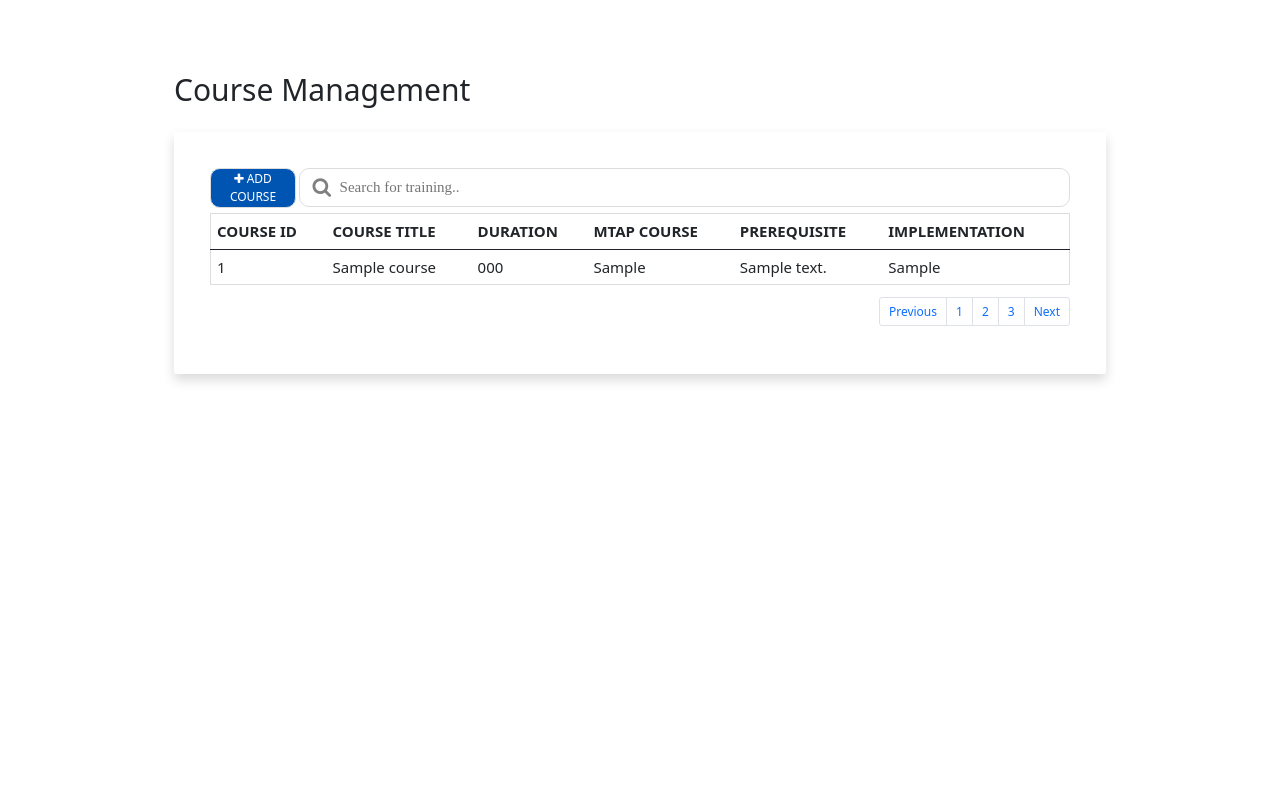
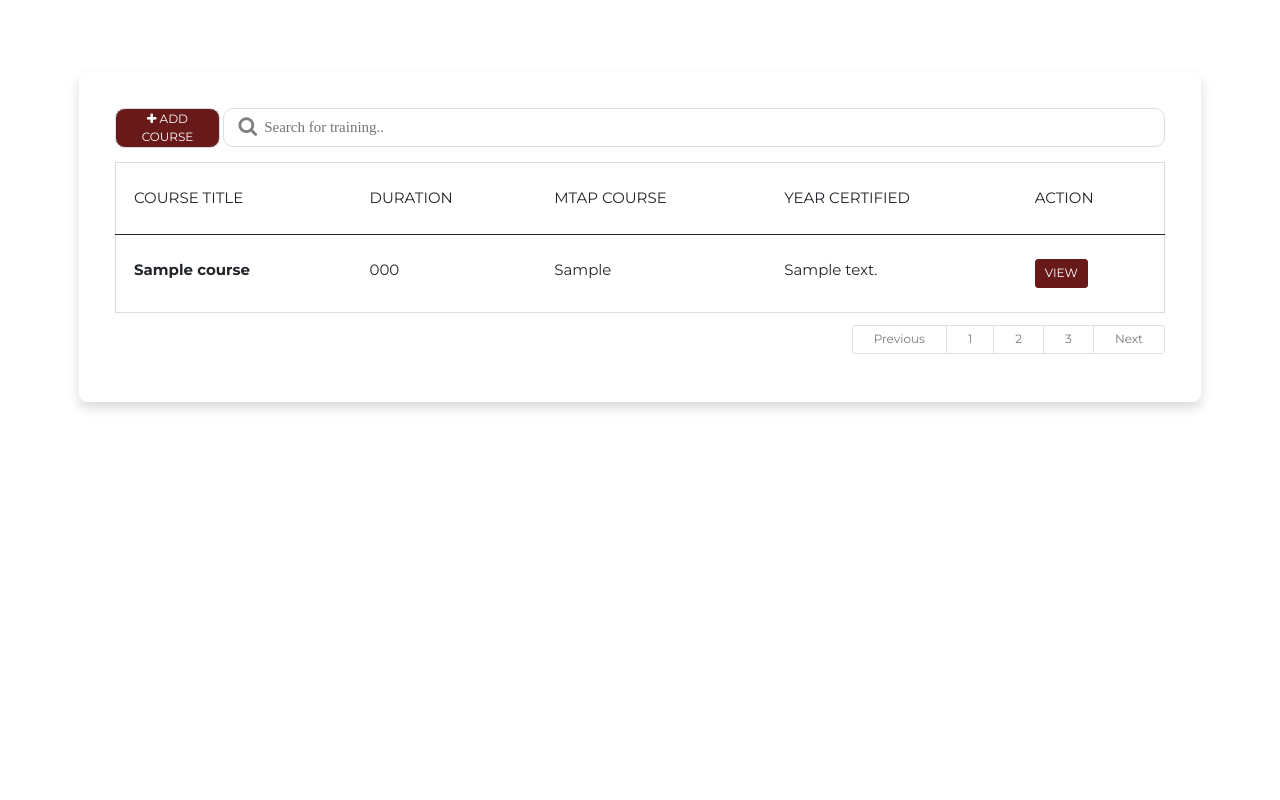
Before and after one commit to hakdocx/TrainingManagementSystem, a PHP site: page / in a window 1280 px wide. Run offline with PHP 8.4, Linux system fonts and the light colour scheme; tables that the repository leaves empty or names only in its code hold one stand-in row (values such as "Sample post").

Commit message:
Latest update

```diff
--- a/assets/css/style.css
+++ b/assets/css/style.css
@@ -8,6 +8,7 @@
 
 body {
 	margin:0;
+	font-family: 'Montserrat', sans-serif;
 }
 
 dialog {
@@ -41,7 +42,7 @@ body {
 	font-size: 15px;
 	padding: 10px 20px 12px 40px;
 	border: 1px solid #ddd;
-	margin-bottom: 5px;
+	margin-bottom: 15px;
   }
 
   #myTable {
@@ -53,7 +54,7 @@ body {
 
   .button1 {
 	 float: left;
-	 background-color: #1e97f3;
+	 background-color: #4a1212;
 	 border-radius: 10px;
 	 width: 10%;
 	 border: 1px solid black;
@@ -64,8 +65,8 @@ body {
   .button1 {
 	color: white;
 	border: 1px solid #ddd;
-	background-image: -webkit-linear-gradient(30deg, #0055b3 50%, transparent 50%);
-	background-image: linear-gradient(30deg, #0055b3 50%, transparent 50%);
+	background-image: -webkit-linear-gradient(30deg, #681a1a 50%, transparent 50%);
+	background-image: linear-gradient(30deg, #681a1a 50%, transparent 50%);
 	background-size: 500px;
 	background-repeat: no-repeat;
 	background-position: 0%;
@@ -79,9 +80,9 @@ body {
 
 .form-container {
   width: 480px;
-  height: 470px;
+  height: 450px;
   border-radius: 10px;
-
+	padding: 25px;
   }
 
 .pagination {
@@ -108,5 +109,52 @@ body {
 	  color: gray;
 	  padding-left: 11%;
 	  font-size: 20px;
-	  margin-top: 0.5%;
+	  margin-top: 0.4%;
   }
+
+  .table>:not(caption)>*>* {
+    padding: 2.0rem 1.5rem;
+    background-color: var(--bs-table-bg);
+    border-bottom-width: 1px;
+    box-shadow: inset 0 0 0 9999px var(--bs-table-accent-bg);
+}
+
+.col-lg-10 {
+    flex: 0 0 auto;
+    width: 100%;
+}
+
+.page-link {
+    position: relative;
+    display: block;
+    color: #7b7a7a;
+    text-decoration: none;
+    background-color: #fff;
+    border: 1px solid #dee2e6;
+    transition: color .15s ease-in-out,background-color .15s ease-in-out,border-color .15s ease-in-out,box-shadow .15s ease-in-out;
+}
+
+.page-link {
+    padding: 0.375rem 1.75rem;
+}
+
+tbody>tr>:nth-child(1){
+	font-weight: bold;
+}
+
+
+.rounded {
+	border-radius: 0.7rem!important;
+}
+
+.btn-primary:hover {
+	color: #f9f7f4;
+	background-color: #4a1212;
+	border-color: #4a1212;
+  }
+
+.btn-primary {
+    color: #fff;
+    background-color: #681a1a;
+	border-color: #681a1a;
+}
--- a/index.php
+++ b/index.php
@@ -11,9 +11,17 @@
 	<meta charset="utf-8">
 	<meta name="viewport" content="width=device-width, initial-scale=1">
 	<title>Training Management System</title>
+  <!-- Google Fonts -->
+  <link rel="preconnect" href="https://fonts.gstatic.com" crossorigin>
+  <link rel="preconnect" href="https://fonts.googleapis.com">
+  <link href="https://fonts.googleapis.com/css2?family=Montserrat:wght@400;700&display=swap" rel="stylesheet">
+
+  <!-- CSS File -->
   <link href="https://cdn.jsdelivr.net/npm/bootstrap@5.0.2/dist/css/bootstrap.min.css" rel="stylesheet" integrity="sha384-EVSTQN3/azprG1Anm3QDgpJLIm9Nao0Yz1ztcQTwFspd3yD65VohhpuuCOmLASjC" crossorigin="anonymous">
 	<link rel="stylesheet" type="text/css" href="assets/css/style.css">
 	<link rel="stylesheet" href="https://cdnjs.cloudflare.com/ajax/libs/font-awesome/4.7.0/css/font-awesome.min.css">
+
+  <!-- JS File -->
 	<script type="text/javascript" src = "assets/js/training-form.js" defer></script>
 </head>
 <body>
@@ -37,17 +45,22 @@
 					<input style='font-size: 17px;' type="text" name="mtap_course" id ='mtap-course' required>
 				</div>
 				<div class = "form-row">
-					<label style='font-size: 17px;' for = 'mtap-course'>Prerequisite*</label>
-					<input style='font-size: 17px;' type="text" name="pre_requisite_course" id ='Prerequisite' required>
-				</div>
-				<div class = "form-row">
 					<label style='font-size: 17px;' for = 'mtap-course'>Implementation*</label>
 					<input style='font-size: 17px;' type="text" name="implementation" id ='Implementation' required>
 				</div>
 
 				<br><br>
 				<center>
-				<button style='font-size: 15px; background-color: #1e97f3;  height: 30px; border: 1px; border-radius: 5px; width: 15%;' name="save_student" type = "submit" class="btn btn-primary" >Submit</button> </center>
+				  <button style='
+            font-size: 15px;
+            background-color: #681a1a;
+            height: 35px;
+            border: 1px;
+            border-radius: 5px;
+            width: 25%;
+            '
+            name="save_student" type = "submit" class="btn btn-primary" >Submit</button>
+        </center>
 
 		</form>
 	</dialog>
@@ -55,7 +68,6 @@
   <div class="container py-5">
     <div class="row py-5">
       <div class="col-lg-10 mx-auto">
-	     <h1> Course Management </h1><br>
        <div class="card rounded shadow border-0">
           <div class="card-body p-5 bg-white rounded">
             <div class="table-responsive">
@@ -68,16 +80,14 @@
 
                     <thead>
                       <tr>
-				  <th>COURSE ID</th>
-				  <th>COURSE TITLE</th>
-                  <th>DURATION</th>
-                  <th>MTAP COURSE</th>
-                  <th>PREREQUISITE</th>
-                  <th>IMPLEMENTATION</th>
-
-
+                        <th style="font-weight:normal">COURSE TITLE</th>
+                        <th style="font-weight:normal">DURATION</th>
+                        <th style="font-weight:normal">MTAP COURSE</th>
+                        <th style="font-weight:normal">YEAR CERTIFIED</th>
+                        <th style="font-weight:normal">ACTION</th>
                       </tr>
                     </thead>
+
                   <tbody>
                     <?php
                       $query = "SELECT * FROM course";
@@ -89,12 +99,13 @@
                         {
                             ?>
                             <tr>
-											    <td><?= $student['course_id']; ?></td>
                               <td><?= $student['course_title']; ?></td>
                               <td><?= $student['number_of_days']; ?></td>
                               <td><?= $student['mtap_course']; ?></td>
                               <td><?= $student['pre_requisite_course']; ?></td>
-												<td><?= $student['implementation']; ?></td>
+                              <td>
+                              <a href="viewrecord.php?id=<?= $student['course_id']; ?>" class="btn btn-primary">VIEW</a>
+                              </td>
                             </tr>
                           <?php
                         }
@@ -105,11 +116,8 @@
                               }
                           ?>
 
-
-
                   </tbody>
               </table>
-          </div>
             <nav aria-label="Page navigation example">
               <ul class="pagination">
                 <li class="page-item"><a class="page-link" href="#">Previous</a></li>
@@ -124,6 +132,7 @@
         </div>
       </div>
     </div>
+  </div>
 <script src="https://cdn.jsdelivr.net/npm/bootstrap@5.1.3/dist/js/bootstrap.bundle.min.js"></script>
 </body>
 </html>
```
Lines whose indentation alone changed are shown as unchanged.
